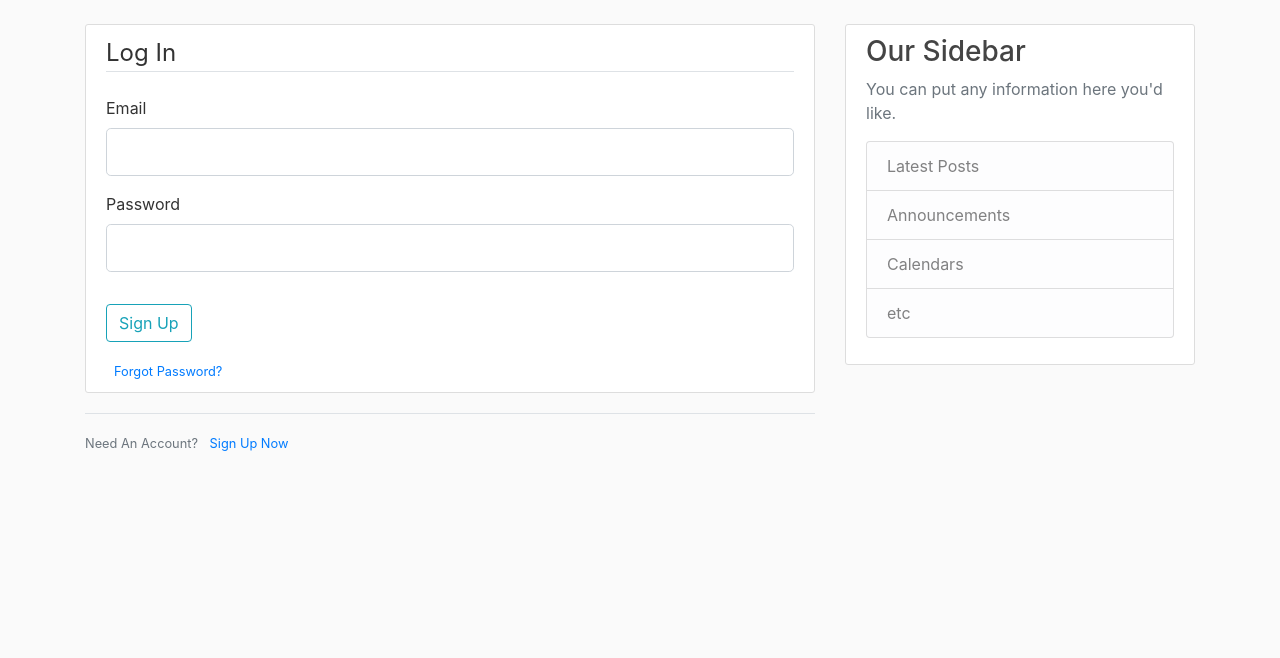
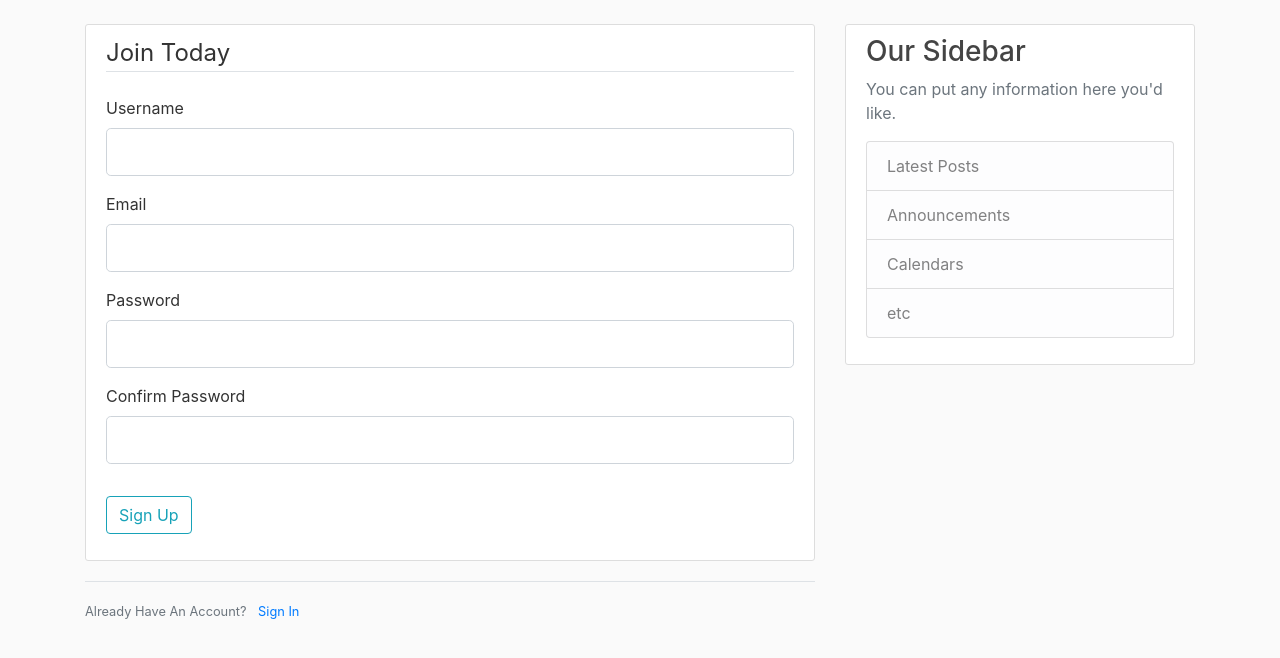
Before and after one commit to Jtaren/Flask-Blog, a Flask app: template Flask_blog/templates/register.html in a window 1280 px wide. Shown: the part 56-714 px from the top of the page. Run offline with Flask 3, Linux system fonts and the light colour scheme; the template is opened without the code that fills it: values that come from a table or form of the project are taken from there, others are empty; some libraries are stand-ins or nearby versions.

Commit message:
register.html

```diff
--- a/Flask_blog/templates/register.html
+++ b/Flask_blog/templates/register.html
@@ -4,7 +4,21 @@
     <form method="POST" action="">
         {{ form.hidden_tag() }}
         <fieldset class="form-group">
-            <legend class="border-bottom mb-4">Log In</legend>
+            <legend class="border-bottom mb-4">Join Today</legend>
+            <div class="form-group">
+                {{ form.username.label(class="form-control-label") }}
+
+                {% if form.username.errors %}
+                    {{ form.username(class="form-control form-control-lg is-invalid") }}
+                    <div class="invalid-feedback">
+                        {% for error in form.username.errors %}
+                            <span>{{ error }}</span>
+                        {% endfor %}
+                    </div>
+                {% else %}
+                    {{ form.username(class="form-control form-control-lg") }}
+                {% endif %}
+            </div>
             <div class="form-group">
                 {{ form.email.label(class="form-control-label") }}
                 {% if form.email.errors %}
@@ -31,22 +45,28 @@
                     {{ form.password(class="form-control form-control-lg") }}
                 {% endif %}
             </div>
-            <div class="form-check">
-                {{ form.remember(class="form-check-input") }}
-                {{ form.remember.label(class="form-check-label") }}
+            <div class="form-group">
+                {{ form.confirm_password.label(class="form-control-label") }}
+                {% if form.confirm_password.errors %}
+                    {{ form.confirm_password(class="form-control form-control-lg is-invalid") }}
+                    <div class="invalid-feedback">
+                        {% for error in form.confirm_password.errors %}
+                            <span>{{ error }}</span>
+                        {% endfor %}
+                    </div>
+                {% else %}
+                    {{ form.confirm_password(class="form-control form-control-lg") }}
+                {% endif %}
             </div>
         </fieldset>
         <div class="form-group">
             {{ form.submit(class="btn btn-outline-info") }}
         </div>
-        <small class="text-muted ml-2">
-            <a href="#">Forgot Password?</a>
-        </small>
     </form>
 </div>
 <div class="border-top pt-3">
     <small class="text-muted">
-        Need An Account? <a class="ml-2" href="{{ url_for('register') }}">Sign Up Now</a>
+        Already Have An Account? <a class="ml-2" href="{{ url_for('login') }}">Sign In</a>
     </small>
 </div>
 {% endblock content %}
```
Also changed, not shown: Flask_blog/templates/login.html (deleted, +0 -52 lines).
